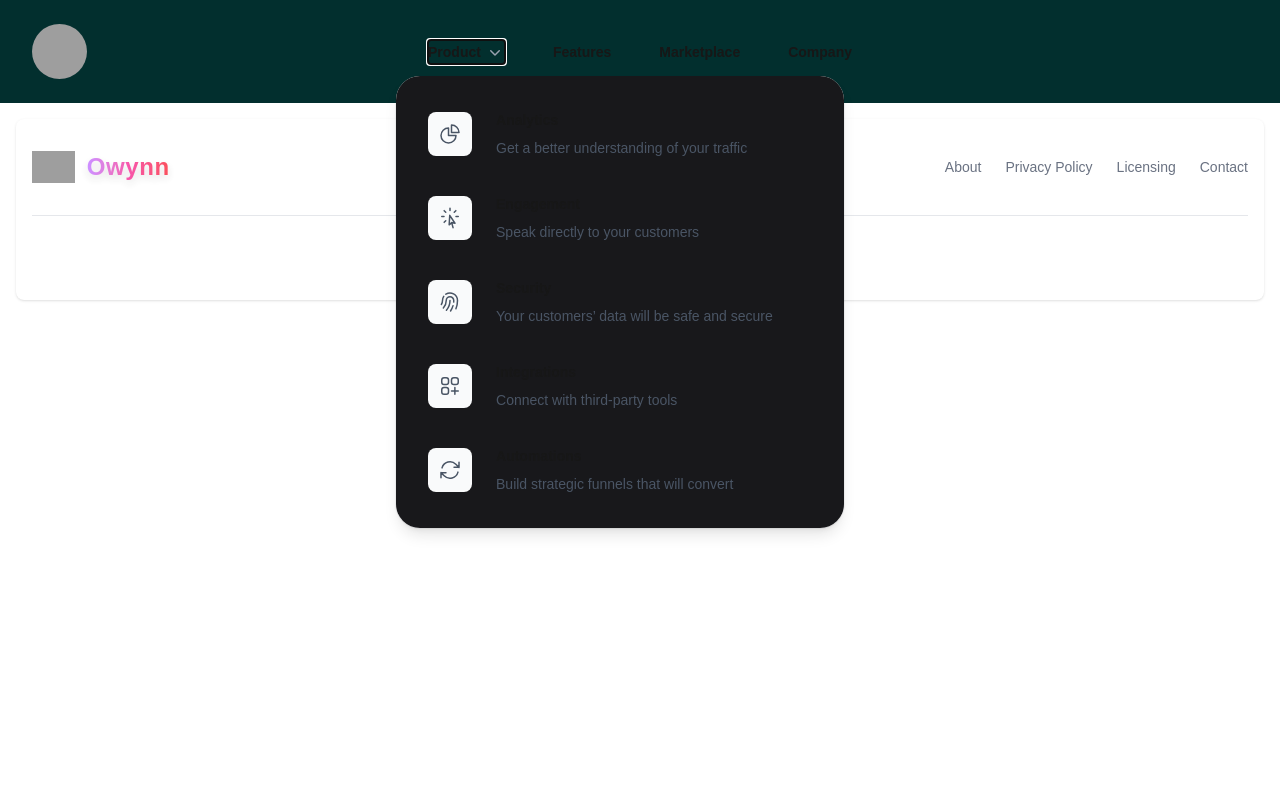
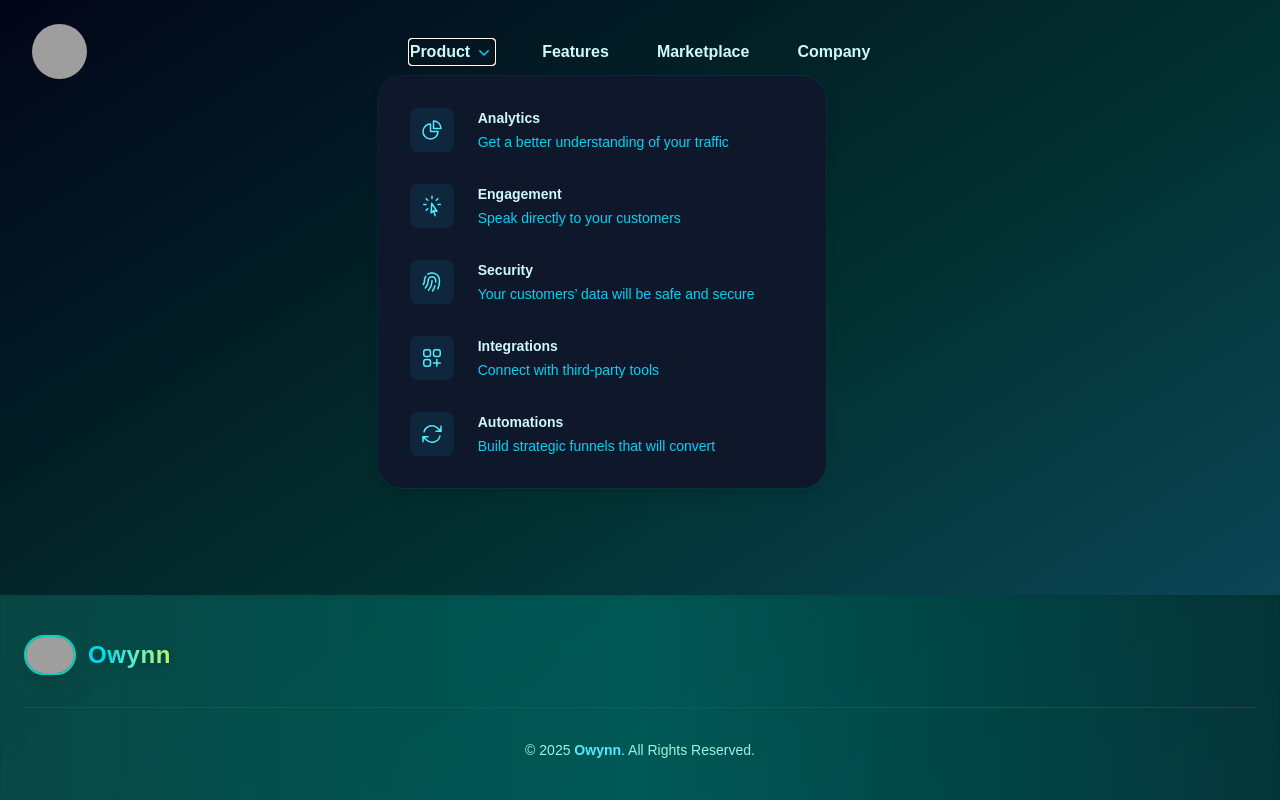
Before and after one commit to Owyni/owynn-Nodejs-Tailwindcss4, a Next.js app: page / in a window 1280 px wide. Both pictures are taken after a click on the button "Product". Built offline with nearby package versions, Linux system fonts and the light colour scheme; grey boxes are pictures that could not be loaded; a web font is replaced by a local one.

Commit message:
better style and component footer

```diff
--- /dev/null
+++ b/app/components/footer.tsx
@@ -0,0 +1,34 @@
+export default function Footer() {
+  return (
+    <footer className="bg-gradient-to-r from-teal-900/80 via-teal-800/80 to-teal-950/80 shadow-inner m-0 mt-auto backdrop-blur-md">
+      <div className="w-full max-w-screen-xl mx-auto p-6 md:py-10">
+        <div className="sm:flex sm:items-center sm:justify-between">
+          <a
+            href="https://github.com/Owyni/"
+            className="flex items-center mb-4 sm:mb-0 space-x-3 rtl:space-x-reverse"
+          >
+            <img
+              src="https://avatars.githubusercontent.com/u/98787870?s=96&v=4"
+              className="h-10 rounded-full border-2 border-teal-400 shadow-lg"
+              alt="Logo"
+            />
+            <span className="self-center text-2xl font-extrabold whitespace-nowrap bg-gradient-to-r from-cyan-400 via-teal-300 to-lime-300 bg-clip-text text-transparent drop-shadow-lg tracking-wide">
+              Owynn
+            </span>
+          </a>
+        </div>
+        <hr className="my-6 border-teal-700 sm:mx-auto lg:my-8 opacity-40" />
+        <span className="block text-sm text-teal-200 sm:text-center">
+          © 2025{" "}
+          <a
+            href="https://github.com/Owyni/"
+            className="hover:underline text-cyan-300 font-semibold"
+          >
+            Owynn
+          </a>
+          . All Rights Reserved.
+        </span>
+      </div>
+    </footer>
+  );
+}
--- a/app/layout.tsx
+++ b/app/layout.tsx
@@ -2,6 +2,8 @@ import '@fontsource-variable/inter';
 import type { Metadata } from "next";
 import { Geist, Geist_Mono } from "next/font/google";
 import "./globals.css";
+import footer from "./components/footer";
+import Footer from './components/footer';
 
 const geistSans = Geist({
   variable: "--font-geist-sans",
@@ -30,34 +32,6 @@ export default function RootLayout({
         className={`${geistSans.variable} ${geistMono.variable} antialiased`}
       >
         {children}
-        <footer className="bg-white rounded-lg shadow-sm dark:bg-gray-900 m-4">
-          <div className="w-full max-w-screen-xl mx-auto p-4 md:py-8">
-            <div className="sm:flex sm:items-center sm:justify-between">
-              <a href="https://github.com/Owyni/" className="flex items-center mb-4 sm:mb-0 space-x-3 rtl:space-x-reverse">
-                <img src="https://avatars.githubusercontent.com/u/98787870?s=96&v=4" className="h-8" alt="Logo" />
-                <span className="self-center text-2xl font-extrabold whitespace-nowrap bg-gradient-to-r from-purple-400 via-pink-500 to-red-500 bg-clip-text text-transparent drop-shadow-lg tracking-wide animate-pulse">
-                  Owynn
-                </span>
-              </a>
-              <ul className="flex flex-wrap items-center mb-6 text-sm font-medium text-gray-500 sm:mb-0 dark:text-gray-400">
-                <li>
-                    <a href="#" className="hover:underline me-4 md:me-6">About</a>
-                </li>
-                <li>
-                    <a href="#" className="hover:underline me-4 md:me-6">Privacy Policy</a>
-                </li>
-                <li>
-                    <a href="#" className="hover:underline me-4 md:me-6">Licensing</a>
-                </li>
-                <li>
-                    <a href="#" className="hover:underline">Contact</a>
-                </li>
-              </ul>
-            </div>
-            <hr className="my-6 border-gray-200 sm:mx-auto dark:border-gray-700 lg:my-8" />
-            <span className="block text-sm text-gray-500 sm:text-center dark:text-gray-400">© 2023 <a href="https://flowbite.com/" className="hover:underline">Flowbite™</a>. All Rights Reserved.</span>
-          </div>
-        </footer>
       </body>
     </html>
   );
--- a/app/page.tsx
+++ b/app/page.tsx
@@ -1,6 +1,7 @@
-'use client'
+"use client";
 
-import { useState } from 'react'
+import Footer from "./components/footer";
+import { useState } from "react";
 import {
   Dialog,
   DialogPanel,
@@ -10,7 +11,7 @@ import {
   PopoverButton,
   PopoverGroup,
   PopoverPanel,
-} from '@headlessui/react'
+} from "@headlessui/react";
 import {
   ArrowPathIcon,
   Bars3Icon,
@@ -19,31 +20,60 @@ import {
   FingerPrintIcon,
   SquaresPlusIcon,
   XMarkIcon,
-} from '@heroicons/react/24/outline'
-import { ChevronDownIcon} from '@heroicons/react/20/solid'
+} from "@heroicons/react/24/outline";
+import { ChevronDownIcon } from "@heroicons/react/20/solid";
 
-
+// Modern color palette for a fresh look
 const products = [
-  { name: 'Analytics', description: 'Get a better understanding of your traffic', href: '#', icon: ChartPieIcon },
-  { name: 'Engagement', description: 'Speak directly to your customers', href: '#', icon: CursorArrowRaysIcon },
-  { name: 'Security', description: 'Your customers’ data will be safe and secure', href: '#', icon: FingerPrintIcon },
-  { name: 'Integrations', description: 'Connect with third-party tools', href: '#', icon: SquaresPlusIcon },
-  { name: 'Automations', description: 'Build strategic funnels that will convert', href: '#', icon: ArrowPathIcon },
-]
+  {
+    name: "Analytics",
+    description: "Get a better understanding of your traffic",
+    href: "#",
+    icon: ChartPieIcon,
+  },
+  {
+    name: "Engagement",
+    description: "Speak directly to your customers",
+    href: "#",
+    icon: CursorArrowRaysIcon,
+  },
+  {
+    name: "Security",
+    description: "Your customers’ data will be safe and secure",
+    href: "#",
+    icon: FingerPrintIcon,
+  },
+  {
+    name: "Integrations",
+    description: "Connect with third-party tools",
+    href: "#",
+    icon: SquaresPlusIcon,
+  },
+  {
+    name: "Automations",
+    description: "Build strategic funnels that will convert",
+    href: "#",
+    icon: ArrowPathIcon,
+  },
+];
 
 export default function Example() {
-  const [mobileMenuOpen, setMobileMenuOpen] = useState(false)
+  const [mobileMenuOpen, setMobileMenuOpen] = useState(false);
 
   return (
-    <header className="bg-teal-950">
-      <nav aria-label="Global" className="mx-auto flex max-w-7xl items-center justify-between p-6 lg:px-8">
+    <div className="bg-gradient-to-br from-slate-950 via-teal-950 to-cyan-900 min-h-screen flex flex-col">
+      <header className="flex-1">
+        <nav
+          aria-label="Global"
+          className="mx-auto flex max-w-7xl items-center justify-between p-6 lg:px-8"
+        >
           <div className="flex lg:flex-1">
             <a href="#" className="-m-1.5 p-1.5">
               <span className="sr-only">Your Company</span>
               <img
                 alt=""
                 src="https://avatars.githubusercontent.com/u/98787870?s=96&v=4"
-              style={{ borderRadius: '50%', width: '55px', height: '55px' }}
+                style={{ borderRadius: "50%", width: "55px", height: "55px" }}
                 className="h-8 w-auto"
               />
             </a>
@@ -52,7 +82,7 @@ export default function Example() {
             <button
               type="button"
               onClick={() => setMobileMenuOpen(true)}
-            className="-m-2.5 inline-flex items-center justify-center rounded-md p-2.5 text-gray-700"
+              className="-m-2.5 inline-flex items-center justify-center rounded-md p-2.5 text-cyan-200 hover:bg-cyan-900/20 transition"
             >
               <span className="sr-only">Open main menu</span>
               <Bars3Icon aria-hidden="true" className="size-6" />
@@ -60,98 +90,113 @@ export default function Example() {
           </div>
           <PopoverGroup className="hidden lg:flex lg:gap-x-12">
             <Popover className="relative">
-            <PopoverButton className="flex items-center gap-x-1 text-sm/6 font-semibold ">
+              <PopoverButton className="flex items-center gap-x-1 text-base font-semibold text-cyan-100 hover:text-cyan-300 transition">
                 Product
-              <ChevronDownIcon aria-hidden="true" className="size-5 flex-none text-gray-400" />
+                <ChevronDownIcon
+                  aria-hidden="true"
+                  className="size-5 flex-none text-cyan-400"
+                />
               </PopoverButton>
 
               <PopoverPanel
                 transition
-              className="absolute top-full -left-8 z-10 mt-3 w-screen max-w-md overflow-hidden rounded-3xl bg-white shadow-lg ring-1 ring-gray-900/5 transition data-closed:translate-y-1 data-closed:opacity-0 data-enter:duration-200 data-enter:ease-out data-leave:duration-150 data-leave:ease-in"
+                className="absolute top-full -left-8 z-10 mt-3 w-screen max-w-md overflow-hidden rounded-3xl bg-slate-900 shadow-lg ring-1 ring-cyan-900/30 transition data-closed:translate-y-1 data-closed:opacity-0 data-enter:duration-200 data-enter:ease-out data-leave:duration-150 data-leave:ease-in"
               >
-              <div className="p-4 bg-zinc-900">
+                <div className="p-4">
                   {products.map((item) => (
                     <div
                       key={item.name}
-                    className="group relative flex items-center gap-x-6 rounded-lg p-4 text-sm/6 hover:bg-indigo-950"
+                      className="group relative flex items-center gap-x-6 rounded-lg p-4 text-sm hover:bg-cyan-950/40 transition"
                     >
-                    <div className="flex size-11 flex-none items-center justify-center rounded-lg bg-gray-50 group-hover:bg-white">
-                      <item.icon aria-hidden="true" className="size-6 text-gray-600 group-hover:text-indigo-600" />
+                      <div className="flex size-11 flex-none items-center justify-center rounded-lg bg-cyan-900/30 group-hover:bg-cyan-900/60 transition">
+                        <item.icon
+                          aria-hidden="true"
+                          className="size-6 text-cyan-300 group-hover:text-cyan-400 transition"
+                        />
                       </div>
                       <div className="flex-auto">
-                      <a href={item.href} className="block font-semibold ">
+                        <a
+                          href={item.href}
+                          className="block font-semibold text-cyan-100 group-hover:text-cyan-300 transition"
+                        >
                           {item.name}
                           <span className="absolute inset-0" />
                         </a>
-                      <p className="mt-1 text-gray-600">{item.description}</p>
+                        <p className="mt-1 text-cyan-400">{item.description}</p>
                       </div>
                     </div>
                   ))}
                 </div>
-
               </PopoverPanel>
             </Popover>
 
-          <a href="#" className="text-sm/6 font-semibold ">
+            <a href="#" className="text-base font-semibold text-cyan-100 hover:text-cyan-300 transition">
               Features
             </a>
-          <a href="#" className="text-sm/6 font-semibold ">
+            <a href="#" className="text-base font-semibold text-cyan-100 hover:text-cyan-300 transition">
               Marketplace
             </a>
-          <a href="#" className="text-sm/6 font-semibold ">
+            <a href="#" className="text-base font-semibold text-cyan-100 hover:text-cyan-300 transition">
               Company
             </a>
           </PopoverGroup>
-        <div className="hidden lg:flex lg:flex-1 lg:justify-end">
-        </div>
+          <div className="hidden lg:flex lg:flex-1 lg:justify-end"></div>
         </nav>
-      <Dialog open={mobileMenuOpen} onClose={setMobileMenuOpen} className="lg:hidden">
+        <Dialog
+          open={mobileMenuOpen}
+          onClose={setMobileMenuOpen}
+          className="lg:hidden"
+        >
           <div className="fixed inset-0 z-10" />
-        <DialogPanel className="fixed inset-y-0 right-0 z-10 w-full overflow-y-auto bg-white px-6 py-6 sm:max-w-sm sm:ring-1 sm:ring-gray-900/10">
+          <DialogPanel className="fixed inset-y-0 right-0 z-10 w-full overflow-y-auto bg-gradient-to-br from-slate-900 via-teal-900 to-cyan-900 px-6 py-6 sm:max-w-sm sm:ring-1 sm:ring-cyan-900/30">
             <div className="flex items-center justify-between">
               <button
                 type="button"
                 onClick={() => setMobileMenuOpen(false)}
-              className="-m-2.5 rounded-md p-2.5 text-gray-700"
+                className="-m-2.5 rounded-md p-2.5 text-cyan-200 hover:bg-cyan-900/20 transition"
               >
                 <span className="sr-only">Close menu</span>
                 <XMarkIcon aria-hidden="true" className="size-6" />
               </button>
             </div>
             <div className="mt-6 flow-root">
-            <div className="-my-6 divide-y divide-gray-500/10">
+              <div className="-my-6 divide-y divide-cyan-900/30">
                 <div className="space-y-2 py-">
                   <Disclosure as="div" className="-mx-3">
-                  <DisclosureButton className="group flex w-full items-center justify-between rounded-lg py-2 pr-3.5 pl-3 text-base/7 font-semibold hover:bg-gray-50">
+                    <DisclosureButton className="group flex w-full items-center justify-between rounded-lg py-2 pr-3.5 pl-3 text-base font-semibold text-cyan-100 hover:bg-cyan-900/20 hover:text-cyan-300 transition">
                       Product
-                    <ChevronDownIcon aria-hidden="true" className="size-5 flex-none group-data-open:rotate-180" />
+                      <ChevronDownIcon
+                        aria-hidden="true"
+                        className="size-5 flex-none group-data-open:rotate-180 text-cyan-400"
+                      />
                     </DisclosureButton>
                   </Disclosure>
                   <a
                     href="#"
-                  className="-mx-3 block rounded-lg px-3 py-2 text-base/7 font-semibold hover:bg-gray-50"
+                    className="-mx-3 block rounded-lg px-3 py-2 text-base font-semibold text-cyan-100 hover:bg-cyan-900/20 hover:text-cyan-300 transition"
                   >
                     Features
                   </a>
                   <a
                     href="#"
-                  className="-mx-3 block rounded-lg px-3 py-2 text-base/7 font-semibold hover:bg-gray-50"
+                    className="-mx-3 block rounded-lg px-3 py-2 text-base font-semibold text-cyan-100 hover:bg-cyan-900/20 hover:text-cyan-300 transition"
                   >
                     Marketplace
                   </a>
                   <a
                     href="#"
-                  className="-mx-3 block rounded-lg px-3 py-2 text-base/7 font-semibold hover:bg-gray-50"
+                    className="-mx-3 block rounded-lg px-3 py-2 text-base font-semibold text-cyan-100 hover:bg-cyan-900/20 hover:text-cyan-300 transition"
                   >
                     Company
                   </a>
                 </div>
-              <div className="py-6">
-              </div>
+                <div className="py-6"></div>
               </div>
             </div>
           </DialogPanel>
         </Dialog>
       </header>
-  )
+      <Footer />
+    </div>
+  );
 }
```
Lines whose indentation alone changed are shown as unchanged.
